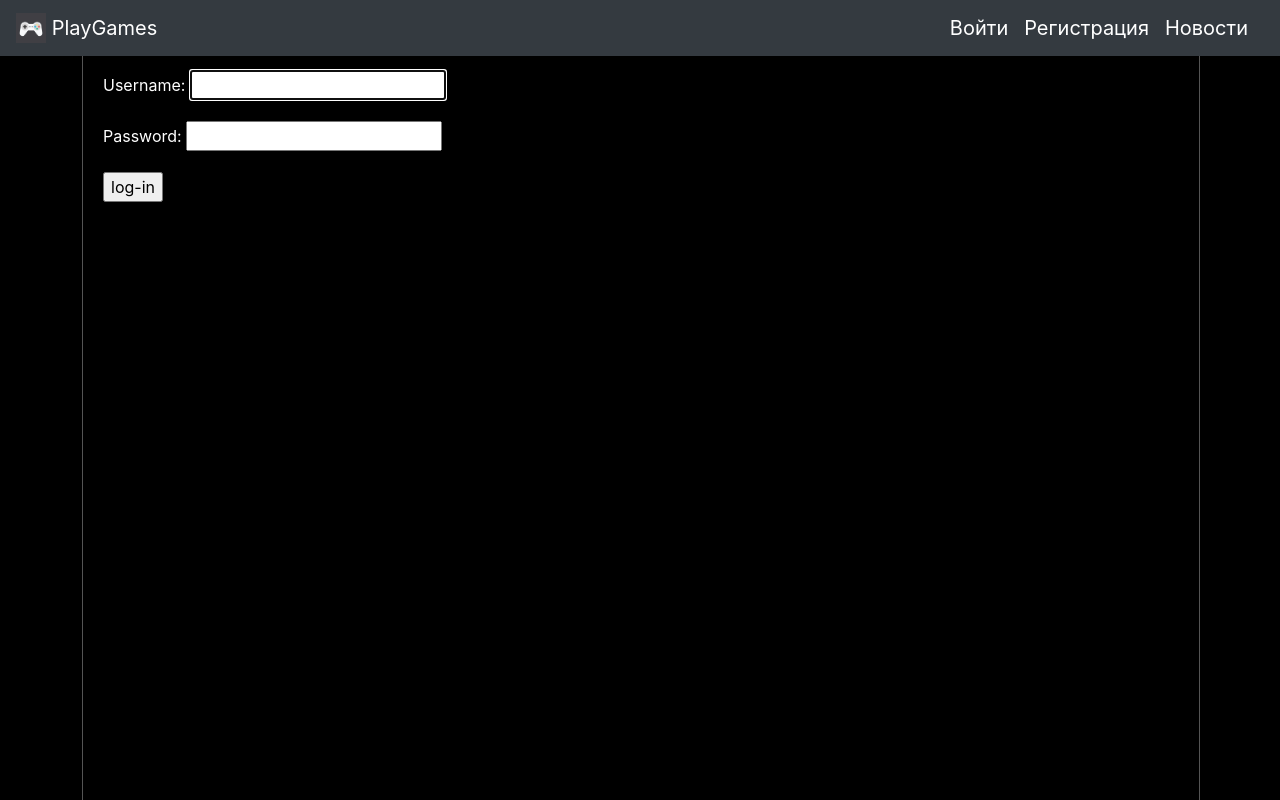
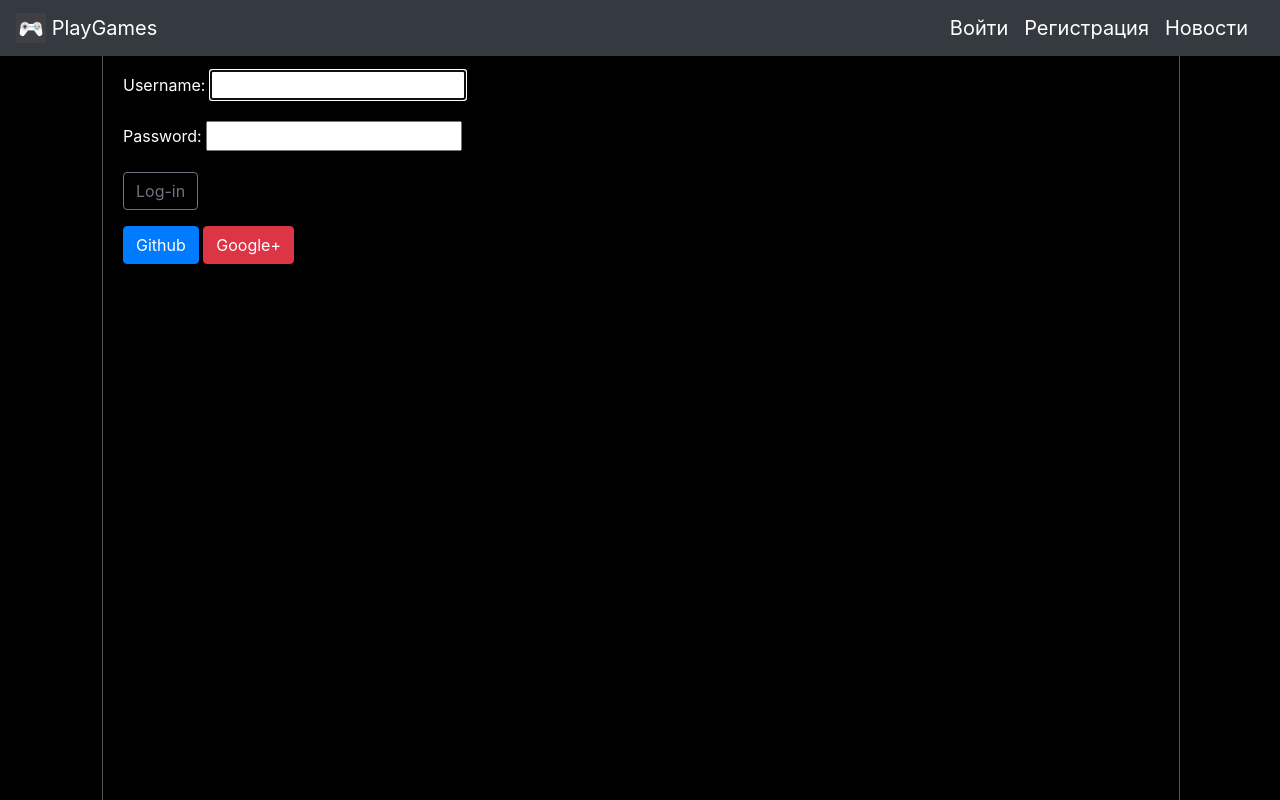
Before and after one commit to shviriovAlex/MyDjango, a Django app: page /login/ in a window 1280 px wide. Run offline with Django 3.2, Linux system fonts and the light colour scheme; parts of the project's set-up code (start-up, migrations or seed data) failed here and were passed over; some libraries are stand-ins or nearby versions.

Commit message:
add authefication by Github and Google

```diff
--- a/my_project/urls.py
+++ b/my_project/urls.py
@@ -21,9 +21,7 @@ from django.urls import path, include
 urlpatterns = [
     path('admin/', admin.site.urls),
     path('', include('project.urls', namespace='project')),
-    path('123/', include(('registration.urls', 'registration'), namespace='registration')),
-    path('accounts/', include('django.contrib.auth.urls')),
-    path('project_1/', include('project_1.urls', namespace='project_1')),
+    path('oauth/', include('social_django.urls', namespace="social")),
 ]
 if settings.DEBUG:
     urlpatterns += static(settings.MEDIA_URL,  document_root=settings.MEDIA_ROOT)
--- a/project/static/project.css
+++ b/project/static/project.css
@@ -9,7 +9,7 @@ body{
     border-left-style: groove;
     border-left-width: 3px;
     padding: 20px 20px;
-    margin: 0px 80px;
+    margin: 0px 100px;
     margin-top: 50px;
 
 }
--- a/project/templates/includes/about_news.html
+++ b/project/templates/includes/about_news.html
@@ -35,7 +35,6 @@
 {{ news.total_likes }} like{{ total_likes|pluralize }}
 {% if request.user.is_authenticated %}
 
-<img src="/static/image_static/25297.png" name="post_id" width="30 px" height="30 px"  value="{{ news.id }}"  class="d-inline-block align-top" alt="">
 
 <form action="{% url 'project:like_post' %}" method="post">
     {% csrf_token %}
@@ -48,9 +47,10 @@
 {% endif %}
 </form>
    {% for comment in comments %}
+
         <div class="comments" style="padding: 10px;">
           <p class="font-weight-bold">
-            {{comment.author_comment}}
+            {{comment.name}}
             <span class=" text-muted font-weight-normal">
               {{ comment.created_on }}
             </span>
@@ -62,7 +62,7 @@
 <form method="post" style="margin-top: 1.3em;">
           {{ comment_form | crispy }}
           {% csrf_token %}
-          <button type="submit" class="btn btn-outline-secondary">Отправить</button>
+          <button type="submit" class="btn btn-outline-secondary">Send</button>
  </form>
 
 
--- a/project/templates/login.html
+++ b/project/templates/login.html
@@ -7,9 +7,14 @@
 <form action="." method="post">
     {{ form.as_p }}
     {% csrf_token %}
-    <p><input type="submit" value="log-in"></p>
+    <button type="submit" class="btn btn-outline-secondary">Log-in</button>
     </form>
-
+<a href="{% url 'social:begin' 'github' %}">
+    <button type="button" class="btn btn-primary">Github</button>
+</a>
+<a href="{% url 'social:begin' 'google-oauth2' %}">
+    <button type="button" class="btn btn-danger">Google+</button>
+</a>
 
 
 {% endblock %}
--- a/project/templates/logout.html
+++ b/project/templates/logout.html
@@ -1,5 +1,5 @@
 {% extends "base.html" %}
 {% block title%} logout {% endblock%}
 {% block content%}
-logged out y can login again 	<a href="{% url 'project:login' %}">Login</a>
+Вы можете войти снова: <a href="{% url 'project:login' %}">Войти</a>
 {% endblock %}
--- a/project/templates/registration/profile.html
+++ b/project/templates/registration/profile.html
@@ -5,6 +5,6 @@
 <p>Your birthday: {{ user.profile.birth }} </p>
 <p>Your name: {{ user.first_name|add:user.last_name }}</p>
 <p>You join us: {{ user.profile.join_date }} </p>
-<p><img src="{{ user.photo.url }}" width="7%" height="10%" alt="alttext"></p>
+<p><img src="{{ user.profile.photo.url }}" width="30" height="30" alt="alttext"></p>
 
 {% endblock %}
--- a/project/views.py
+++ b/project/views.py
@@ -104,7 +104,8 @@ def user_page(request):
 
 @login_required
 def view_profile(request):
-    return render(request, 'registration/profile.html', {'user': request.user})
+    return render(request, 'registration/profile.html',
+                  {'user': request.user})
 
 
 def user_login(request):
--- a/requirements.txt
+++ b/requirements.txt
@@ -2,5 +2,5 @@ pip install django
 pip install django-embed-video
 pip install django-bootstrap4
 pip install django-crispy-forms
-
+pipenv install django social-auth-app-django
 pip install Pillow
```
Also changed, not shown: my_project/settings.py (+17 -0 lines), README.md, db.sqlite3.
